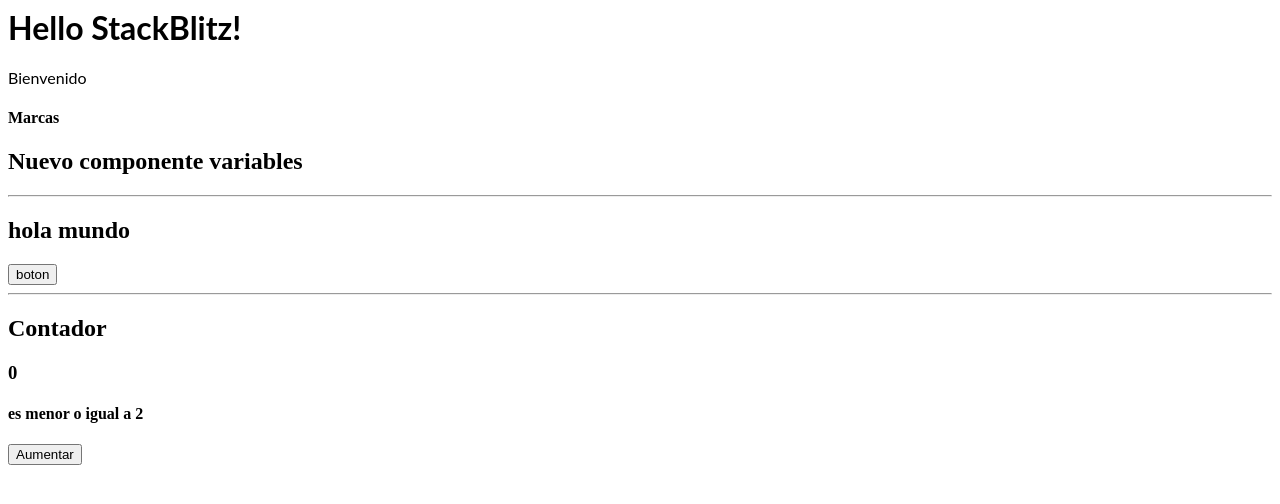
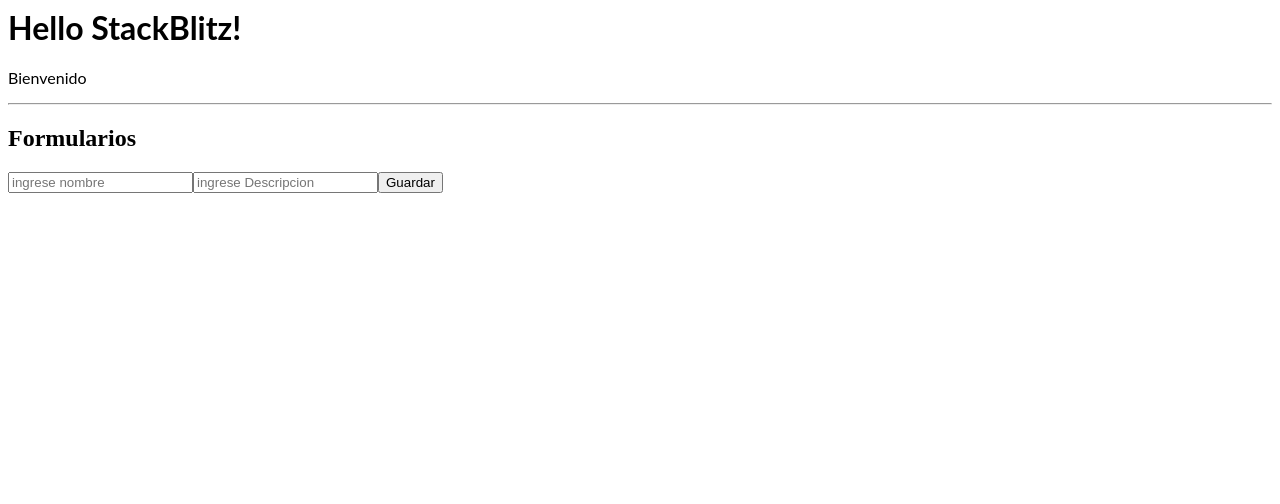
Before and after one commit to ezgatrabajo/curso_clase1, a React (Create React App) app: page / in a window 1280 px wide. Shown: the top 504 px of the page. Built offline with nearby package versions, Linux system fonts and the light colour scheme.

Commit message:
2 files modified

```diff
--- a/src/App.js
+++ b/src/App.js
@@ -4,15 +4,13 @@ import MarcasForm from "./componentes/MarcasForm";
 import Variables from "./componentes/Variables";
 import Eventos from "./componentes/Eventos";
 import Contador from "./componentes/Contador";
+import Formularios from "./componentes/Formularios";
 export default function App() {
   return (
     <div>
       <h1>Hello StackBlitz!</h1>
       <p>Bienvenido</p>
-      <MarcasForm />
-      <Variables />
-      <Eventos />
-      <Contador />
+      <Formularios />
     </div>
   );
 }
--- a/src/componentes/Formularios.jsx
+++ b/src/componentes/Formularios.jsx
@@ -1,19 +1,49 @@
 import React, { Fragment, useState } from "react";
 
 const Formularios = () => {
-  const [texto, setTexto] = useState("hola mundo ");
+  const [nombre, setNombre] = useState("");
+  const [descripcion, setDescripcion] = useState("");
+
+  const guardarDatos = e => {
+    e.preventDefault();
+    console.log("procesando datos...");
+  };
 
   const eventoClick = () => {
     console.log("hiciste click");
-    setTexto("nuevo valor");
+    setNombre("nuevo valor");
+    console.log("valor de nombre:" + nombre);
+    console.log(nombre);
+    if (!nombre.trim()) {
+      console.log("esta vacio nombre");
+    }
+    if (!descripcion.trim()) {
+      console.log("esta vacio descripcion");
+    }
   };
 
   return (
     <Fragment>
       <hr />
-      <input type="text" >
-      <h2>{texto}</h2>
-      <button onClick={() => eventoClick()}>boton</button>
+
+      <h2>Formularios</h2>
+      <form onSubmit={guardarDatos}>
+        <input
+          type="text"
+          placeholder="ingrese nombre"
+          onChange={e => setNombre(e.target.value)}
+        />
+
+        <input
+          type="text"
+          placeholder="ingrese Descripcion"
+          onChange={e => setDescripcion(e.target.value)}
+        />
+
+        <button type="submit" onClick={() => eventoClick()}>
+          Guardar
+        </button>
+      </form>
     </Fragment>
   );
 };
```
